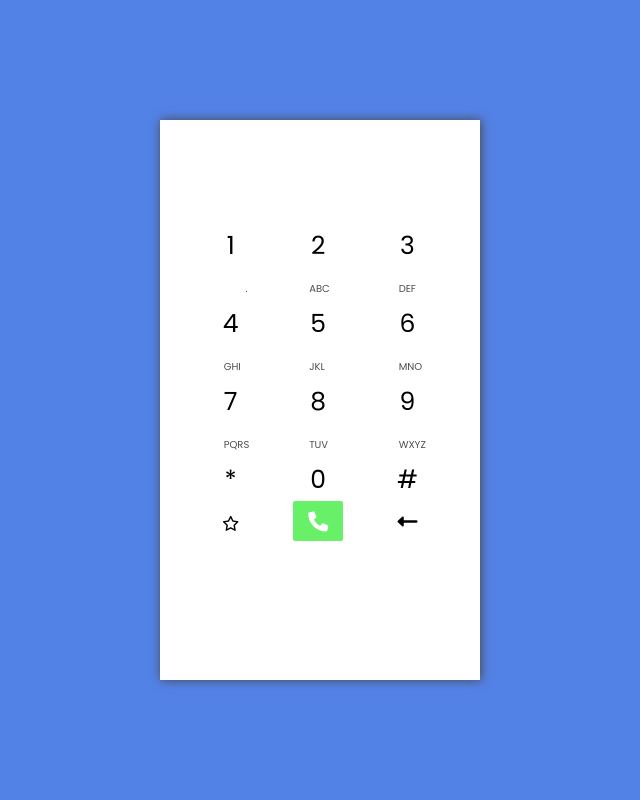
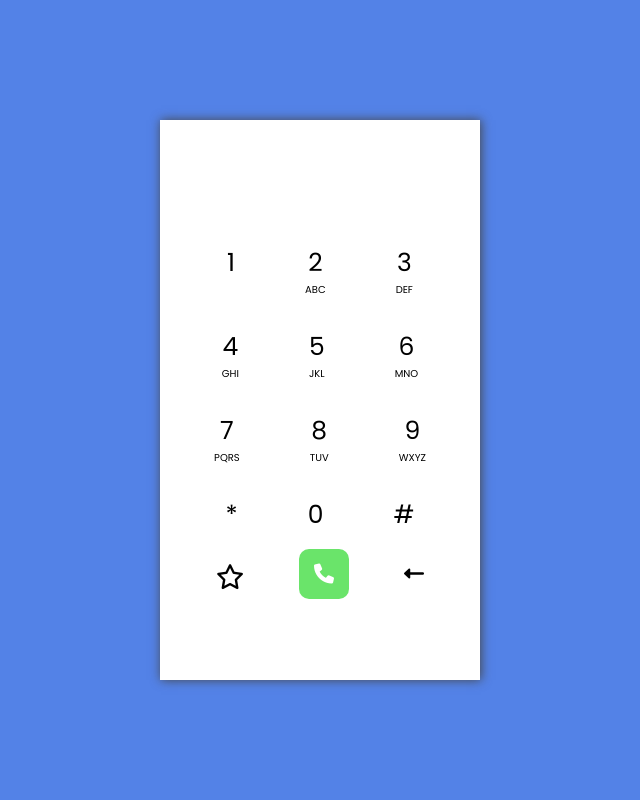
Before and after one commit to sayujya2810/phoneDialer, a PHP site: page / in a window 1280 px wide. Shown: the whole page, without its empty margins (320-960 px from the left). Run offline with PHP 8.4, Linux system fonts and the light colour scheme.

Commit message:
Refactored Stuffs

```diff
--- a/index.html
+++ b/index.html
@@ -10,115 +10,39 @@
     <link rel="stylesheet" href="https://cdnjs.cloudflare.com/ajax/libs/font-awesome/6.0.0-beta3/css/all.min.css" integrity="sha512-Fo3rlrZj/k7ujTnHg4CGR2D7kSs0v4LLanw2qksYuRlEzO+tcaEPQogQ0KaoGN26/zrn20ImR1DfuLWnOo7aBA==" crossorigin="anonymous" referrerpolicy="no-referrer" />
 </head>
 <body>
-    <!-- Main container -->
     <div class="container">
-        <!-- The input which is updated onClick event -->
         <div class="card">
-            <!-- this para will be appended with the values -->
-            <p id="para">   </p>
-            <table>
-                <tr>
-                    <td class="grey">
-                        <button value="1" onclick="addInput(1)">
-                            1<br>
-                            <span>.</span>
-                        </button>
-                    </td>
-                    <td class="grey">
-                        <button value="2" onclick="addInput(2)">
-                            2
-                        </button>
-                        <span>ABC</span>
-                    </td>
-                    <td class="grey">
-                        <button value="3" onclick="addInput(3)">
-                            3
-                        </button>
-                        <span>DEF</span>
-                    </td>
-                </tr>
-                <tr>
-                    <td class="grey">
-                        <button value="4" onclick="addInput(4)">
-                            4
-                        </button>
-                        <span>GHI</span>
-                    </td>
-                    <td class="grey">
-                        <button value="5" onclick="addInput(5)">
-                            5
-                        </button>
-                        <span>JKL</span>
-                    </td>
-                    <td class="grey">
-                        <button value="6" onclick="addInput(6)">
-                            6
-                        </button>
-                        <span>MNO</span>
-                    </td>
-                </tr>
-                <tr>
-                    <td class="grey">
-                        <button value="7" onclick="addInput(7)">
-                            7
-                        </button>
-                        <span>PQRS</span>
-                    </td>
-                    <td class="grey">
-                        <button value="8" onclick="addInput(8)">
-                            8
-                        </button>
-                        <span>TUV</span>
-                    </td>
-                    <td class="grey">
-                        <button value="9" onclick="addInput(9)">
-                            9
-                        </button>
-                        <span>WXYZ</span>
-                    </td>
-                </tr>
-                <tr>
-
-                    <td class="grey">
-                        <button value="*" onclick="addInput('*')">
-                            *
-                        </button>
-                    </td>
-                    <td class="grey">
-                        <button value="0" onclick="addInput(0)">
-                            0
-                        </button>
-                    </td>
-                    <td class="grey">
-                        <button value="#" onclick="addInput('#')">
-                            #
-                        </button>
-                    </td>
-                </tr>
-                <br>
-                <tr>
-                    <td class="grey">
-                        <button>
-                            <i class="far fa-star"></i>
-                        </button>
-                    </td>
-                    <td class="grey-new">
-                        <button class="green">
-                            <i class="fas fa-phone"></i>
-                        </button>
-                    </td>
-                    <td class="grey">
-                        <button onclick="deleteText()">
-                            <!-- backArraw Image -->
-                            <i class="fas fa-long-arrow-alt-left"></i>
-                        </button>
-                    </td>
-                </tr>
-            </table>
+            <div class="inputDiv">
+                <p id="para"></p>
+            </div>
+            <div class="row">
+                <div class="element anim" onclick="addInput(1)">1</div>
+                <div class="element anim" onclick="addInput(2)">2<br><span>ABC</span></div>
+                <div class="element anim" onclick="addInput(3)">3<br><span>DEF</span></div>
+            </div>
+            <div class="row">
+                <div class="element anim" onclick="addInput(4)">4<br><span>GHI</span></div>
+                <div class="element anim" onclick="addInput(5)">5<br><span>JKL</span></div>
+                <div class="element anim" onclick="addInput(6)">6<br><span>MNO</span></div>
+            </div>
+            <div class="row">
+                <div class="element anim" onclick="addInput(7)">7<br><span>PQRS</span></div>
+                <div class="element anim" onclick="addInput(8)">8<br><span>TUV</span></div>
+                <div class="element anim" onclick="addInput(9)">9<br><span>WXYZ</span></div>
+            </div>
+            <div class="row">
+                <div class="element anim" onclick="addInput('*')">*</div>
+                <div class="element anim" onclick="addInput(0)">0</div>
+                <div class="element anim" onclick="addInput('#')">#</div>
+            </div>
+            <div class="row">
+                <div class="element anim"><i class="far fa-star"></i></div>
+                <div class="element" id="phone" ><i class="fas fa-phone"></i></div>
+                <div class="element anim" onclick="deleteText()"><i class="fas fa-long-arrow-alt-left"></i></div>
+            </div>
         </div>
 
     </div>
-
     <script src="app.js"></script>
 </body>
 </html>
--- a/style.css
+++ b/style.css
@@ -1,110 +1,4 @@
 *{
-    border: 0;
-    margin: 0;
-    box-sizing: border-box;
-    font-size: 25px;
-    font-family: 'Poppins', sans-serif;
-}
-
-p{
-    color: rgb(118, 118, 255);
-    margin-top: 1rem;
-}
-
-
-table{
-    position: absolute;
-    top: 9rem;
-}
-span{
-    font-size: 10px;
-    color: rgb(78, 78, 78);
-
-}
-
-
-.grey{
-    padding: 0px .75rem 0px .75rem;
-    /* background-color: grey; */
-    border-radius: 5px;
-}
-.grey-new{
-    padding: 0px .75rem 0px .75rem;
-    /* background-color: grey; */
-    border-radius: 5px;
-}
-
-.fa-star, .fa-long-arrow-alt-left{
-    color: black;
-}
-
-
-
-.container {
-    display: flex;
-    height: 100vh;
-    background-color: rgb(83, 130, 231);
-    align-items: center;
-    justify-content: center;
-}
-
-.card{
-    display: flex;
-    flex-direction: column;
-    background-color: white;
-    height: 60%;
-    width: 20%;
-    align-items: center;
-    box-shadow: 1px 0px 10px #464646;
-}
-
-button{
-    background: none;
-
-    width: 100%;
-    cursor: pointer;
-}
-
-span{
-    position: relative;
-    left: 16px;
-}
-
-
-.green{
-    background-color: rgb(105, 240, 105);
-    border-radius: 2px;
-    cursor: pointer;
-    width: 50px;
-    height: 40px;
-}
-
-
-
-i{
-    color: white;
-    font-size: 15px;
-}
-
-
-button:after {
-    background: grey;
-    position: relative;
-    opacity: 0;
-    transition: all 0.8s
-  }
-
-  button:active:after {
-    padding: 0;
-    margin: 0;
-    opacity: 1;
-    transition: 0s
-  }
-
-
-  /* ------------------ */
-
-  *{
     padding: 0;
     margin: 0;
     box-sizing: border-box;
@@ -169,3 +63,22 @@ span{
 #phone .fas{
     color: white;
 }
+
+
+.anim:active{
+    animation: btnEffect 700ms;
+    /* background-color: rgb(126, 126, 126); */
+}
+
+@keyframes btnEffect {
+    0% {
+        background-color: none;
+    }
+    10%{
+        background-color: rgb(126, 126, 126);
+    }
+
+    100% {
+        background-color: none;
+    }
+}
```
Also changed, not shown: index2.html (deleted, +0 -135 lines).
